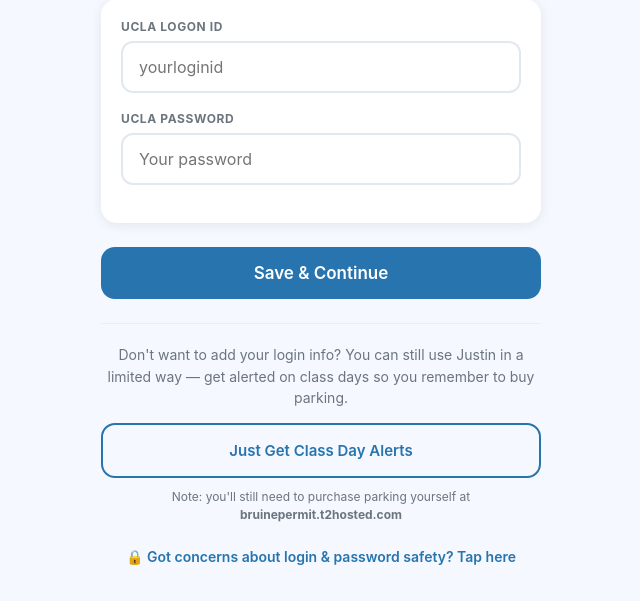
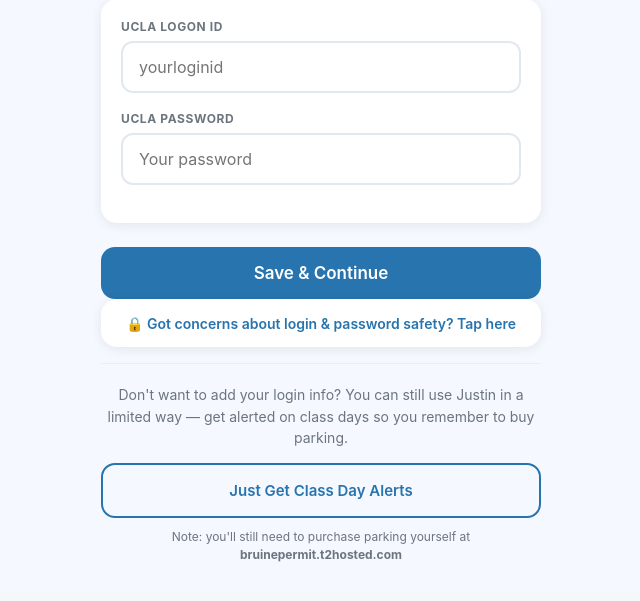
Before and after one commit to R10ForTheWin/ucla_parking, a Flask app: page / in a window 1280 px wide. Shown: the part 352-953 px from the top of the page, without its empty margins (319-959 px from the left). After the commit the page ends 914 px from the top, so only its background shows below. Run offline with Flask 3, Linux system fonts and the light colour scheme.

Commit message:
Move FAQ link into a card below Save & Continue button
Co-Authored-By: Claude Sonnet 4.6 <noreply@anthropic.com>

```diff
--- a/templates/index.html
+++ b/templates/index.html
@@ -464,7 +464,12 @@
     <div class="section-gap">
       <button class="btn btn-primary" onclick="saveSetup()">Save &amp; Continue</button>
     </div>
-    <div style="margin-top:24px;padding-top:20px;border-top:1px solid #eee;text-align:center;">
+    <div class="card" style="text-align:center;padding:14px 18px;">
+      <button onclick="show('faq')" style="background:none;border:none;color:var(--blue);font-size:14px;font-weight:600;cursor:pointer;padding:0;font-family:inherit;">
+        🔒 Got concerns about login &amp; password safety? Tap here
+      </button>
+    </div>
+    <div style="margin-top:8px;padding-top:20px;border-top:1px solid #eee;text-align:center;">
       <p style="font-size:14px;color:var(--muted);line-height:1.55;margin-bottom:14px;">
         Don't want to add your login info? You can still use Justin in a limited way —
         get alerted on class days so you remember to buy parking.
@@ -476,11 +481,6 @@
         Note: you'll still need to purchase parking yourself at
         <strong>bruinepermit.t2hosted.com</strong>
       </p>
-    </div>
-    <div style="margin-top:16px;text-align:center;">
-      <button onclick="show('faq')" style="background:none;border:none;color:var(--blue);font-size:14px;font-weight:600;cursor:pointer;padding:8px;font-family:inherit;">
-        🔒 Got concerns about login &amp; password safety? Tap here
-      </button>
     </div>
   </div>
 </div>
```
